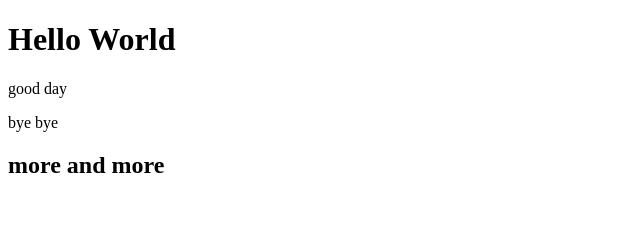
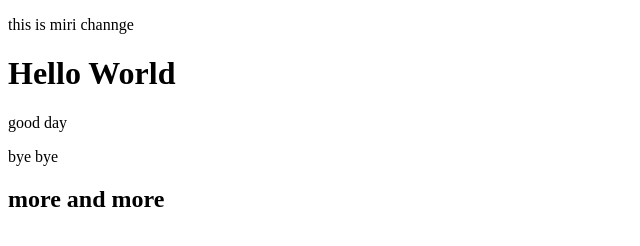
Before and after one commit to Rachel4095/test2, a plain HTML site: page index.html in a window 1280 px wide. Shown: the whole page, without its empty margins (0-640 px from the left). Drawn offline with Linux system fonts and the light colour scheme.

Commit message:
add p to index.html

```diff
--- a/index.html
+++ b/index.html
@@ -6,6 +6,7 @@
     <title>Document</title>
 </head>
 <body>
+    <p> this is miri channge</p>
    <h1>Hello World</h1>
    <p>good day</p>
    <p>bye bye</p>
```
